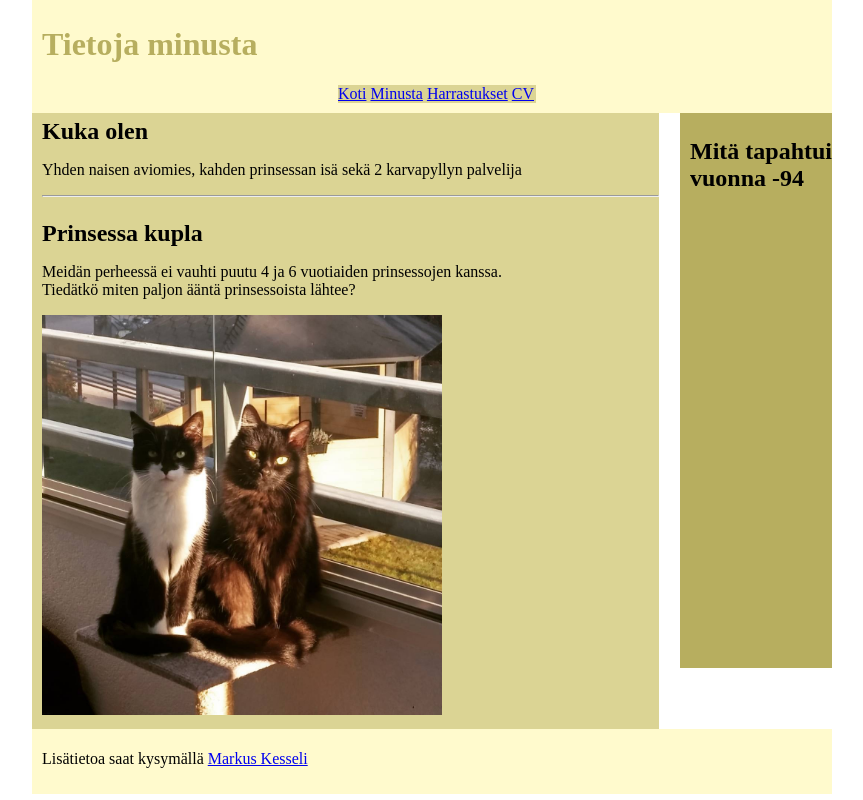
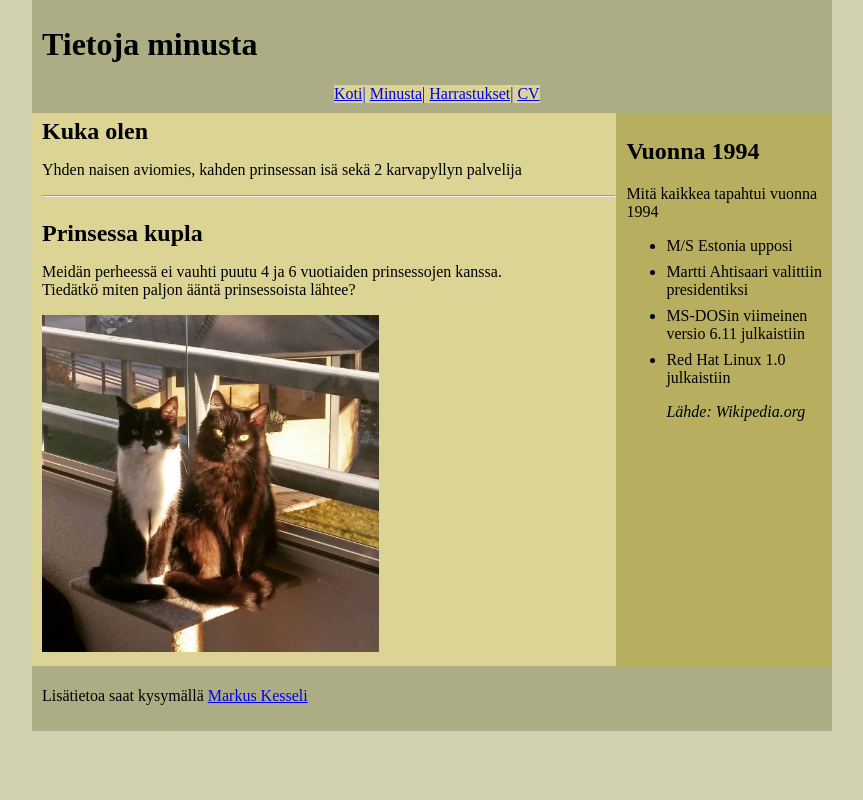
Before and after one commit to Markus-Kesseli/JavaScript, a plain HTML site: page Kotisivu/minusta.html in a window 1280 px wide. Shown: the whole page, without its empty margins (208-1071 px from the left). Drawn offline with Linux system fonts and the light colour scheme.

Commit message:
Kotisivut

```diff
--- a/Kotisivu/koti.css
+++ b/Kotisivu/koti.css
@@ -2,24 +2,21 @@ body
 {
   width: 800px;
   margin: auto;
+  background-color: #D2D2B2
 }
 header, footer
 {
-  background-color: #FFFACD;
+  background-color: #ADAD85;
   padding: 5px 0px 10px 10px;
+}
 
-}
-header > h1
-{
-  color: #B7AE5F;
-}
 nav
 {
-  width: 198px;
+  width: 206px;
   margin: auto;
   background-color: #DBD494;
 }
-aside
+#sivu
 {
   float: right;
   background-color: #B7AE5F;
@@ -42,3 +39,13 @@ aside, h2
 {
   margin: auto;
 }
+
+li
+{
+margin-top: 8px;
+}
+#sivu2
+{
+  float: right;
+  background-color: #B7AE5F;
+  height: 574px;
--- a/Kotisivu/minusta.html
+++ b/Kotisivu/minusta.html
@@ -9,15 +9,26 @@
       <header>
         <h1>Tietoja minusta</h1>
         <nav>
-          <a href="koti.html">Koti</a>
-          <a href="minusta.html">Minusta</a>
-          <a href="harrastukset.html">Harrastukset</a>
+          <a href="koti.html">Koti|</a>
+          <a href="minusta.html">Minusta|</a>
+          <a href="harrastukset.html">Harrastukset|</a>
           <a href="CV.html">CV</a>
       </header>
       <main>
-        <aside class="">
-          <h1>Mitä tapahtui<br>
-          vuonna -94</h1>
+        <aside class="" id="sivu">
+          <h1>Vuonna 1994</h1>
+          <p>Mitä kaikkea tapahtui vuonna<br>
+          1994</p>
+          <ul>
+            <li>M/S Estonia upposi</li>
+            <li>Martti Ahtisaari valittiin<br>
+              presidentiksi</li>
+              <li>MS-DOSin viimeinen<br>
+              versio 6.11 julkaistiin</li>
+              <li>Red Hat Linux 1.0<br>
+                julkaistiin</li>
+                <p><i>Lähde: Wikipedia.org</i></p>
+          </ul>
         </aside>
         <article class="">
             <section>
@@ -29,8 +40,7 @@
               <h2>Prinsessa kupla</h2>
               <p>Meidän perheessä ei vauhti puutu 4 ja 6 vuotiaiden prinsessojen kanssa. <br>
               Tiedätkö miten paljon ääntä prinsessoista lähtee?</p>
-              <img src="kuvat/kissat.jpg" alt=""
-              height="400px;">
+              <img src="kuvat/kissat.jpg" alt=""height="337px;">
             </section>
         </article>
       </main>
```
Also changed, not shown: Kotisivu/CV.html (+4 -4 lines), Kotisivu/harrastukset.html (+34 -17 lines), Kotisivu/koti.html (+8 -11 lines).
